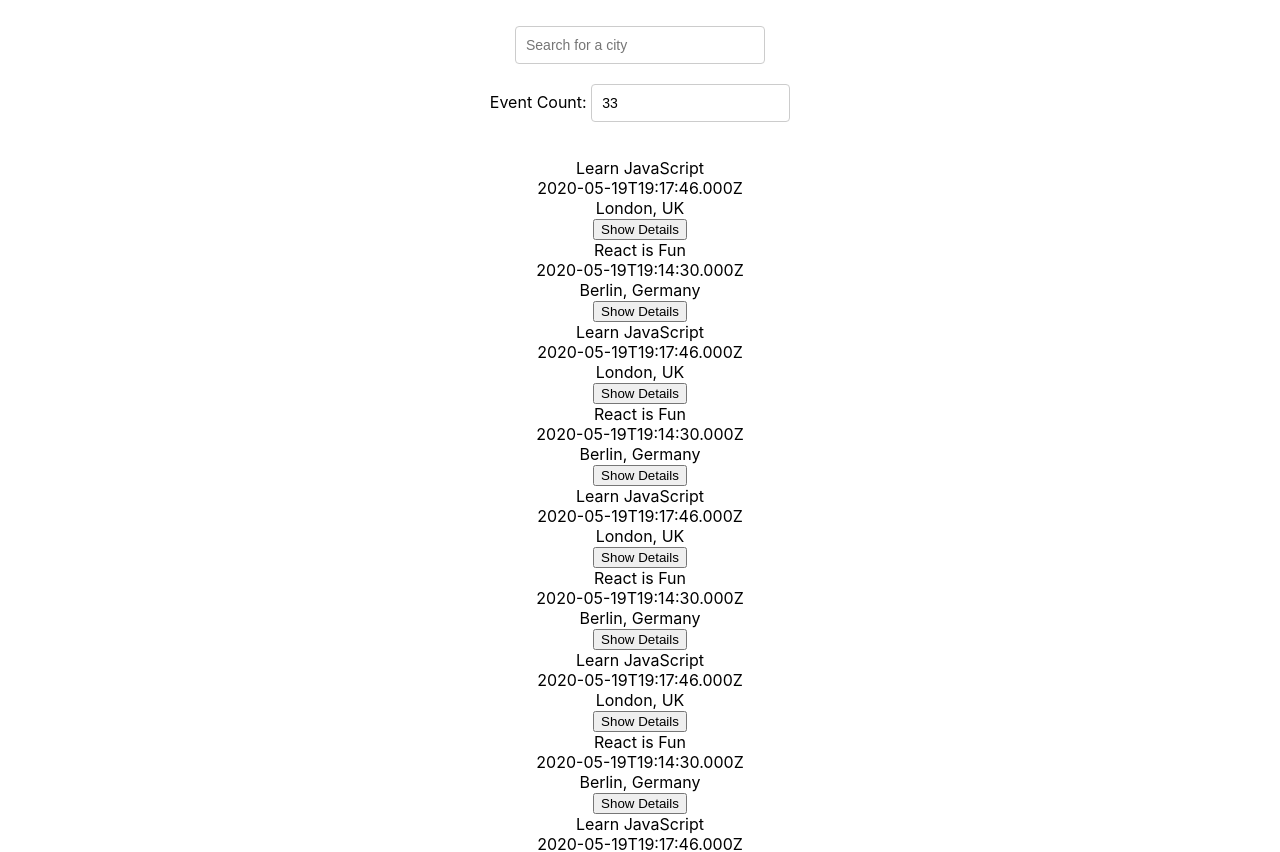
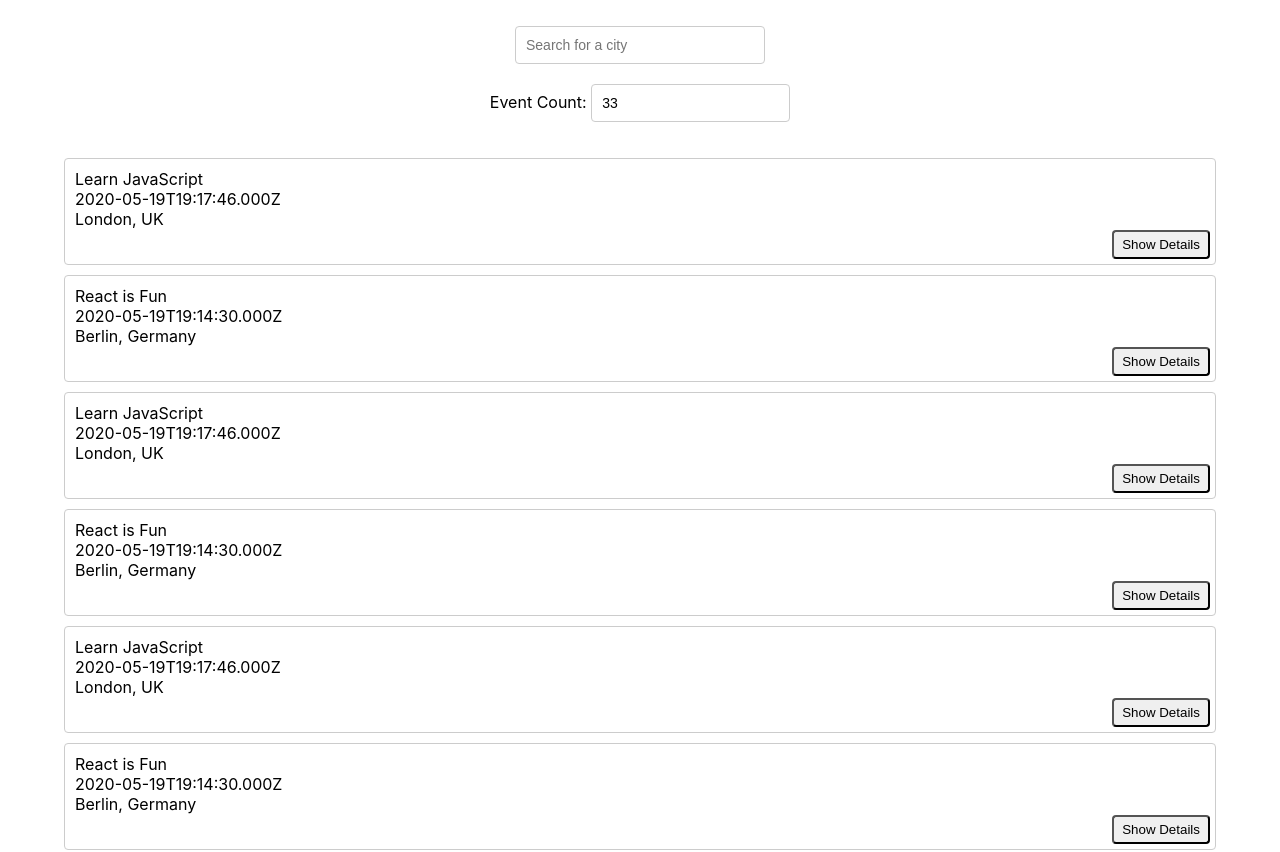
Before and after one commit to Bre-Wonder/meet-app, a React (Create React App) app: page / in a window 1280 px wide. Shown: the top 852 px of the page. Built offline with nearby package versions, Linux system fonts and the light colour scheme.

Commit message:
added class name

```diff
--- a/src/components/Event.js
+++ b/src/components/Event.js
@@ -6,18 +6,18 @@ const Event = ({ event }) => {
   let starTime = event.created;
 
   return (
-    <li role="listitem">
+    <li role="listitem" className="event">
       <div className="eventName">{event.summary}</div>
       <div className="eventStartTime">{starTime}</div>
       <div className="eventLocations">{event.location}</div>
 
       {showDetails ? (
         <div>
-          <p>Event Details</p>
+          <p className="details-btn">Event Details</p>
           <button className="HideDetails" onClick={() => setShowDetails(false)}>Hide Details</button>
         </div>
       ) : (
-        <button onClick={() => setShowDetails(true)}>Show Details</button>
+        <button className="details-btn" onClick={() => setShowDetails(true)}>Show Details</button>
       )}
     </li>
  );
```
